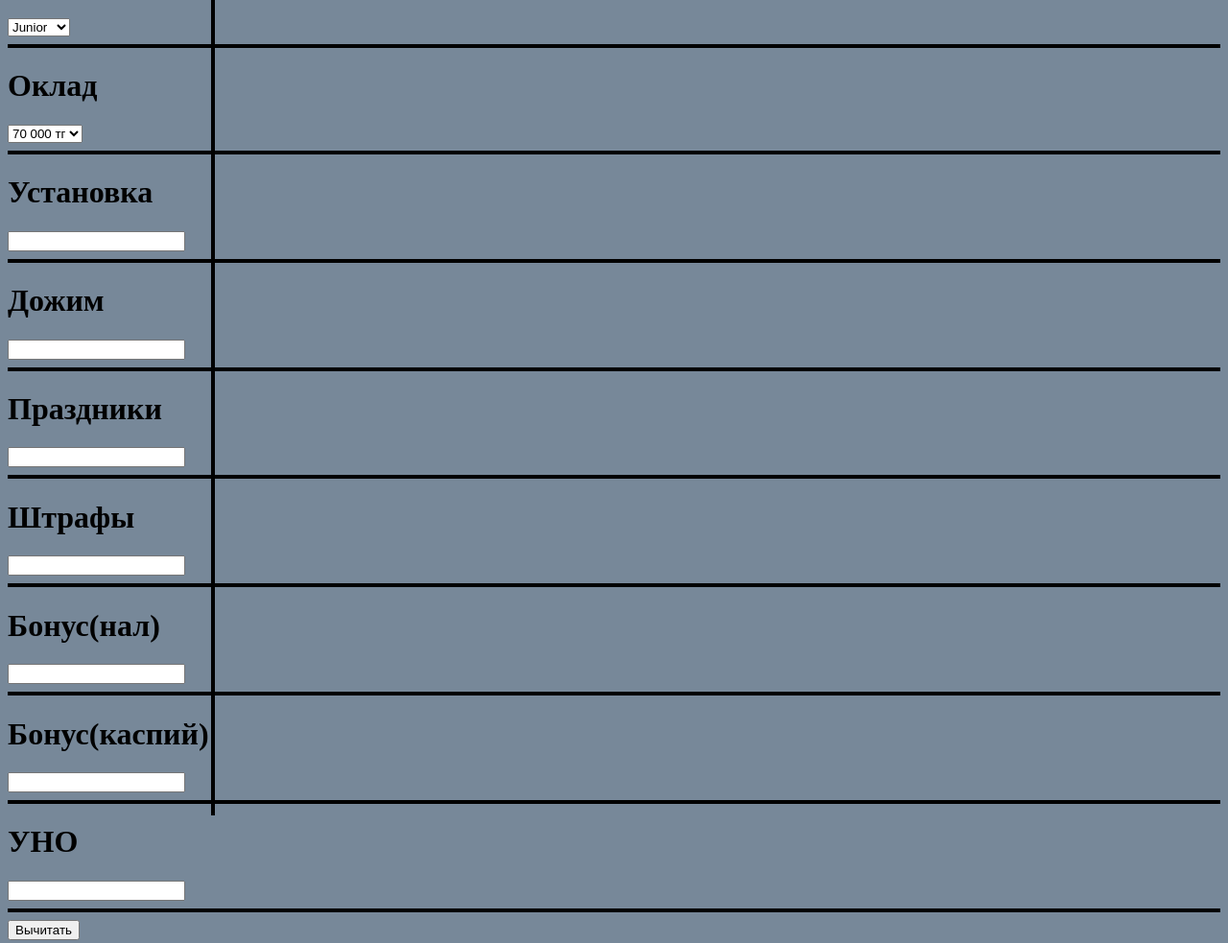
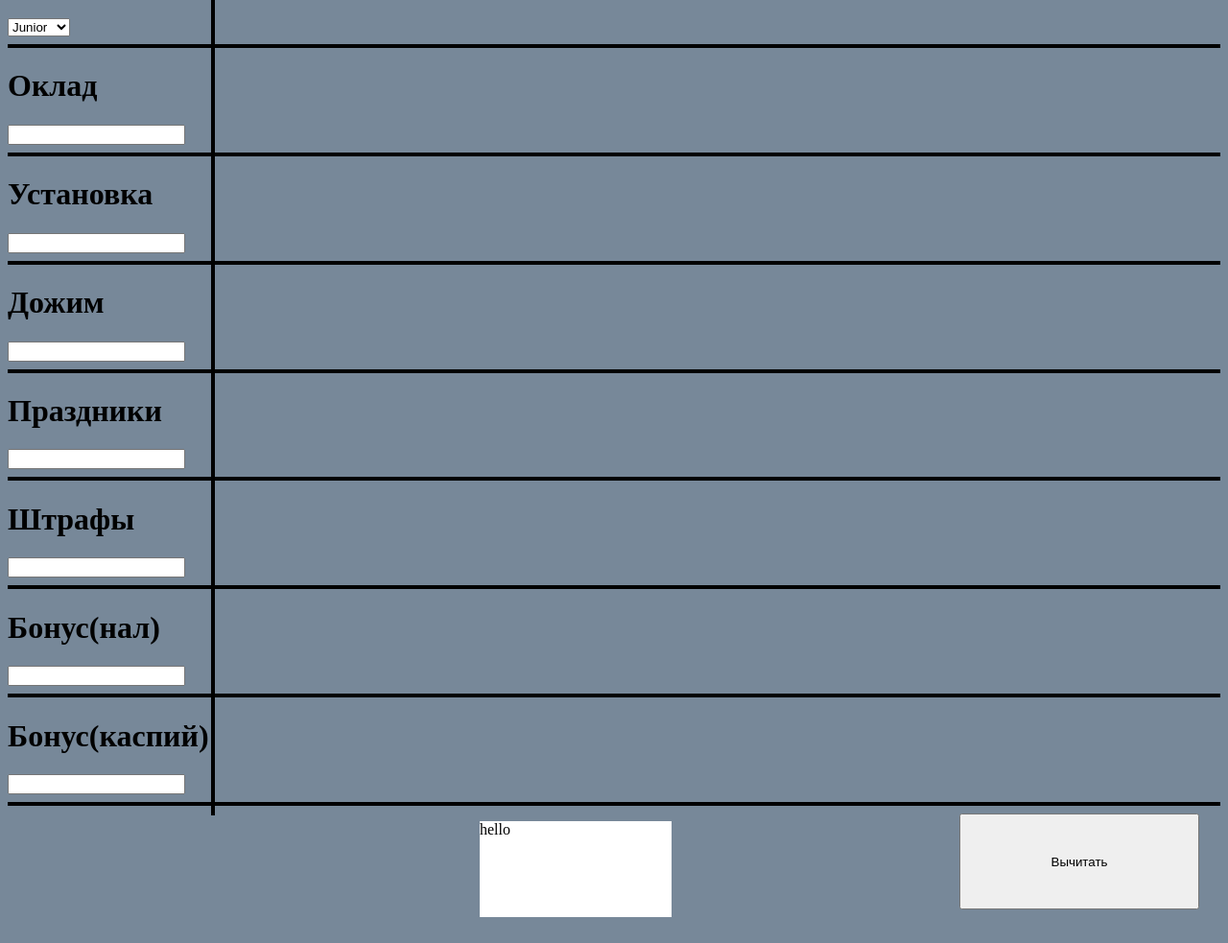
Before and after one commit to zhanibekov/umag, a plain HTML site: page index.html in a window 1280 px wide. Shown: the part 61-1044 px from the top of the page at 96% size. After the commit the page ends 1017 px from the top, so only its background shows below. Drawn offline with Linux system fonts and the light colour scheme.

Commit message:
some updates

```diff
--- a/index.html
+++ b/index.html
@@ -25,11 +25,7 @@
     </div>
     <div class="text1">
         <h1>Оклад</h1>
-        <select>
-            <option>70 000 тг</option>
-            <option>80 000 тг</option>
-            <option>90 000 тг</option>
-        </select>
+        <input id="num0"></input>
         <hr style="border: 2px solid;">
     </div>
     <div class="text2">
@@ -62,13 +58,8 @@
         <input type="number" class="nalog">
         <hr style="border: 2px solid;">
     </div>
-    <div class="text5">
-        <h1>УНО</h1>
-        <input type="number">
-        <hr style="border: 2px solid;">
 
-    </div>
-    <button onclick="func()">Вычитать</button>
+    <button onclick="func()" class="knopka">Вычитать</button>
     <p id="result"></p>
     <div class="input">hello</div>
 
--- a/main.js
+++ b/main.js
@@ -1,11 +1,11 @@
 function func() {
+    var num0 = Number(document.getElementById("num0").value);
     var num1 = Number(document.getElementById("num1").value);
     var num2 = Number(document.getElementById("num2").value);
     var num3 = Number(document.getElementById("num3").value);
     var num4 = Number(document.getElementById("num4").value);
     var num5 = Number(document.getElementById("num5").value);
-    var procent = Number(document.getElementById("num5").value);
-    var result = num1 + num2 - num3 - num4 + num5;
+    var result = num0 + num1 + num2 - num3 - num4 + num5;
     console.log(num1 + num2 - num3 - num4 + num5);
     document.getElementById("result").innerHTML = result;
 }
--- a/style.css
+++ b/style.css
@@ -8,6 +8,7 @@ body {
 }
 
 .vl {
+    /*Горизантальная линия*/
     position: absolute;
     border-left: 4px solid black;
     height: 890px;
@@ -17,12 +18,22 @@ body {
 #result {
     position: relative;
     bottom: -1200px;
+    /*РЕЗУЛЬТАТ*/
 }
 
 .input {
-    display: flex;
-    width: 100px;
+    /*ИТОГО*/
+    position: absolute;
+    width: 200px;
     height: 100px;
+    left: 500px;
     background-color: #fff;
-    justify-content: flex-end;
 }
+
+.knopka {
+    /*КНОПКА ВЫЧЕТА*/
+    width: 250px;
+    height: 100px;
+    position: absolute;
+    left: 1000px;
+}
```
